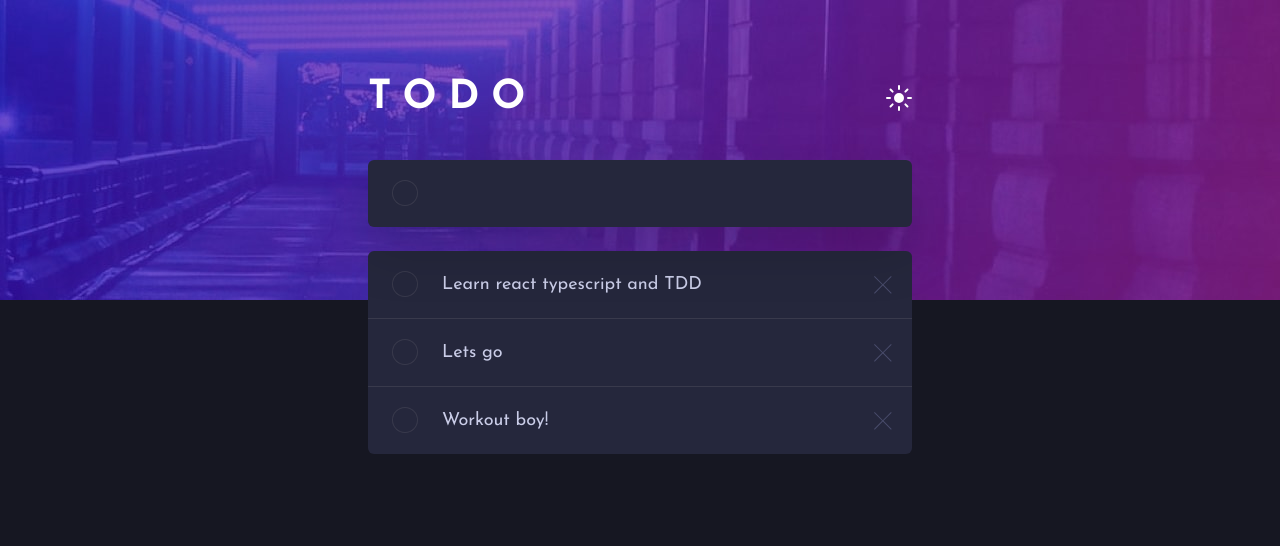
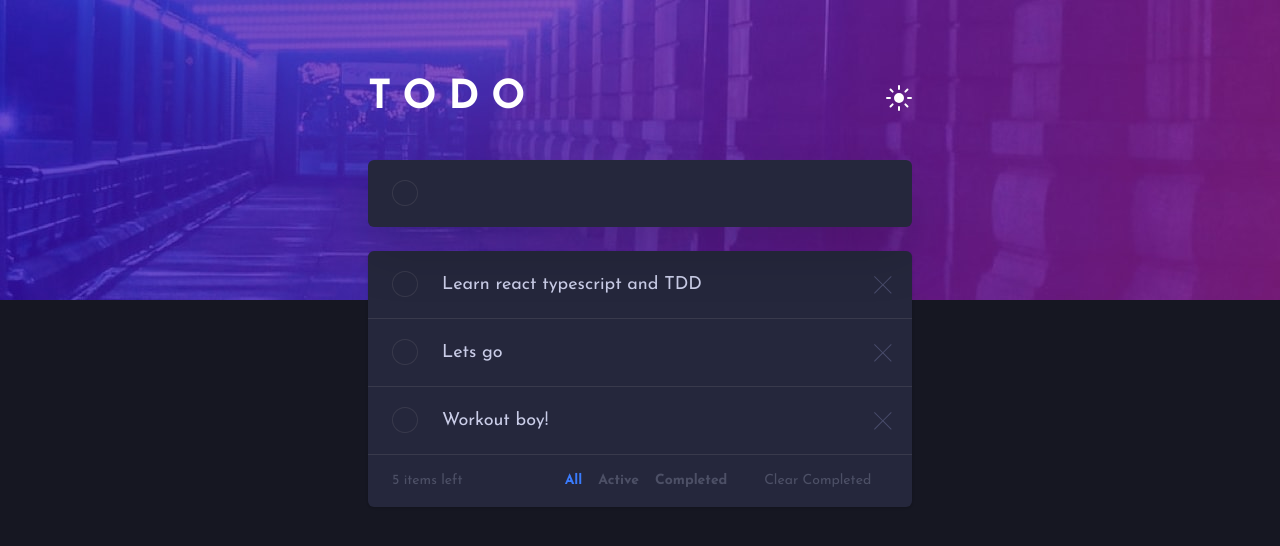
Before and after one commit to Mohamad-Ilham-Ramadhan/todo-app-react-ts, a Next.js app: page / in a window 1280 px wide. Shown: the top 546 px of the page. Built offline with nearby package versions, Linux system fonts and the light colour scheme.

Commit message:
todo options

```diff
--- a/components/TodoList.tsx
+++ b/components/TodoList.tsx
@@ -5,10 +5,19 @@ import List from './List';
 export default function TodoList() {
 
   return (
-    <ul className="bg-dark-theme-very-dark-desaturated-blue rounded-md">
+    <ul className="bg-dark-theme-very-dark-desaturated-blue rounded-md shadow">
       <List>Learn react typescript and TDD</List>
       <List>Lets go</List>
       <List>Workout boy!</List>
+      <li className="flex py-4 pl-6 pr-3 text-dark-theme-very-dark-grayish-blue border-b last:border-b-0 border-dark-theme-darkest-grayish-blue text-sm">
+        <div className="w-full">5 items left</div>
+        <div className="w-full flex">
+          <button className="mx-2 font-bold hover:text-dark-theme-light-grayish-blue-hover text-primary-bright-blue">All</button>
+          <button className="mx-2 font-bold hover:text-dark-theme-light-grayish-blue-hover">Active</button>
+          <button className="mx-2 font-bold hover:text-dark-theme-light-grayish-blue-hover">Completed</button>
+        </div>
+        <button className="w-full hover:text-dark-theme-light-grayish-blue-hover">Clear Completed</button>
+      </li>
     </ul>
   );
 }
```
